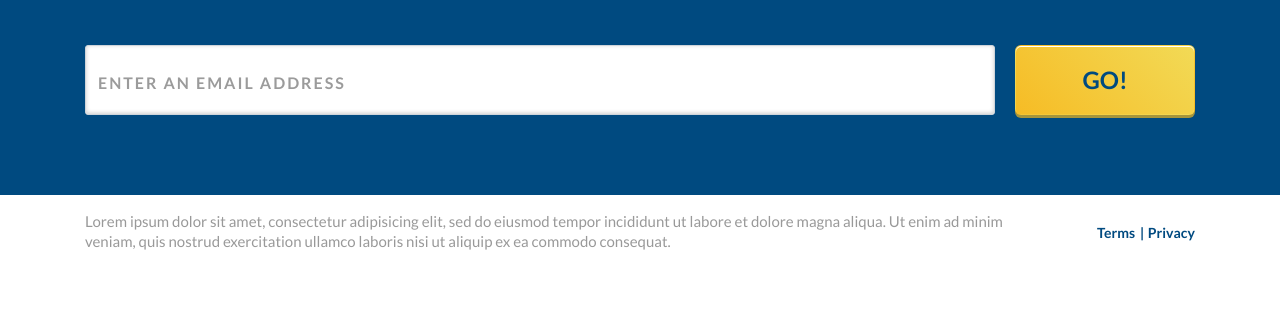
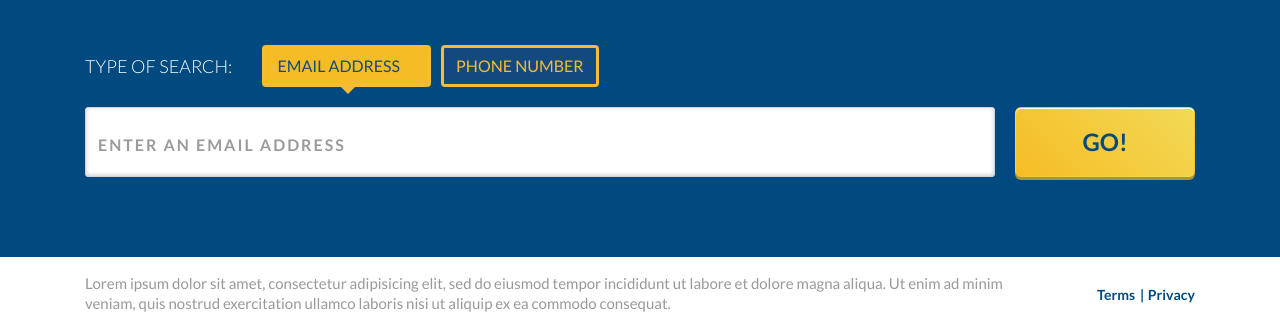
Before and after one commit to davisb8/FEChallenge, a website: page result.html in a window 1280 px wide. Shown: the part 731-1060 px from the top of the page. Before the commit the page ends 998 px from the top, so only its background shows below. Drawn offline with nearby package versions, Linux system fonts and the light colour scheme.

Commit message:
added search functionality to results page

```diff
--- a/js/app.js
+++ b/js/app.js
@@ -7,9 +7,12 @@ $(document).ready(function () {
       element.classList.remove("active");
     }
     e.target.className +=  " active";
+    //reset the field
     const placeholder = (e.target.id == 'btn-email') ? 'Enter an email address' : 'Enter a phone number';
    $('.form-control')[0].placeholder = placeholder;
    $('.form-control')[0].value = '';
+   document.querySelector('input[type="text"]').parentNode.classList.remove("error");
+
   });
 
   $("#btn-search").on("click", function (e) {
--- a/result.html
+++ b/result.html
@@ -67,6 +67,11 @@
           <h1 class="mb-3">Can't Find The Right Person?</h1>
           <h2 class="mb-4 mb-md-5"><strong>Try Again</strong> - Make a new search</h2>
         </div>
+        <div class ="search-type">
+          <p class="search-label text-uppercase">Type of search: </p>
+          <button id="btn-email" class="btn btn-form-type text-uppercase active">Email Address</button>
+          <button id="btn-phone-num" class="btn btn-form-type text-uppercase" >Phone Number</button>
+        </div>
         <form>
           <div class="input-group">
             <input class="form-control" type="text" name="email" placeholder="Enter an Email Address" />
```
